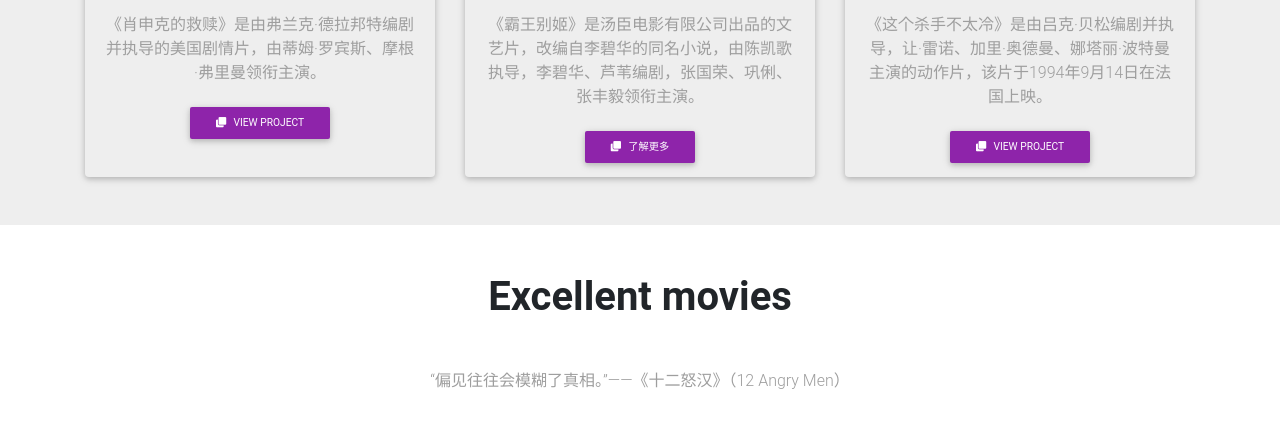
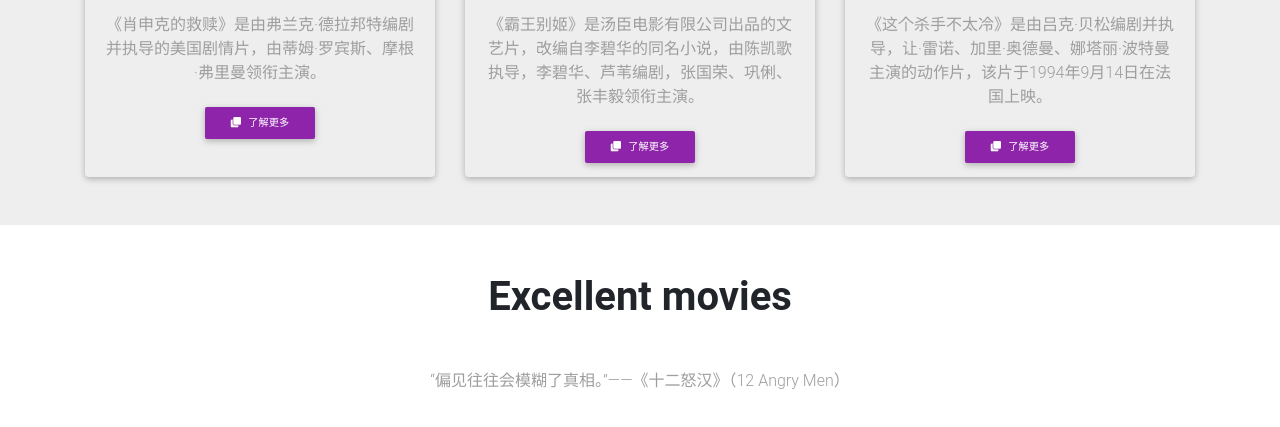
Before and after one commit to workzz/panghu2, a plain HTML site: page index.html in a window 1280 px wide. Shown: the part 1394-1821 px from the top of the page. Drawn offline with Linux system fonts and the light colour scheme.

Commit message:
Update index.html

```diff
--- a/index.html
+++ b/index.html
@@ -154,7 +154,7 @@
                 <h4 class="font-weight-bold my-3">肖申克的救赎</h4>
                 <p class="grey-text">《肖申克的救赎》是由弗兰克·德拉邦特编剧并执导的美国剧情片，由蒂姆·罗宾斯、摩根·弗里曼领衔主演。
                 </p>
-                <a href="https://www.baidu.com/" class="btn btn-purple btn-sm"><i class="fas fa-clone left"></i> View project</a>
+                <a href="https://workzz.github.io/panghu3/" class="btn btn-purple btn-sm"><i class="fas fa-clone left"></i> 了解更多</a>
 
 
 
@@ -179,9 +179,9 @@
                 <h4 class="font-weight-bold my-3">霸王别姬</h4>
                 <p class="grey-text">《霸王别姬》是汤臣电影有限公司出品的文艺片，改编自李碧华的同名小说，由陈凯歌执导，李碧华、芦苇编剧，张国荣、巩俐、张丰毅领衔主演。
                 </p>
+                 <a href="https://workzz.github.io/panghu4/" class="btn btn-purple btn-sm"><i class="fas fa-clone left"></i> 了解更多 </a>
 
 
-              <a class="btn btn-purple btn-sm"><i class="fas fa-clone left"></i>    了解更多     </a>
               </div>
             </div>
           </div>
@@ -202,7 +202,7 @@
                 <p class="grey-text">《这个杀手不太冷》是由吕克·贝松编剧并执导，让·雷诺、加里·奥德曼、娜塔丽·波特曼主演的动作片，该片于1994年9月14日在法国上映。
                 </p>
 
-                <a class="btn btn-purple btn-sm"><i class="fas fa-clone left"></i> View project</a>
+                <a href="https://workzz.github.io/panghu5/" class="btn btn-purple btn-sm"><i class="fas fa-clone left"></i> 了解更多 </a>
 
 
               </div>
```
